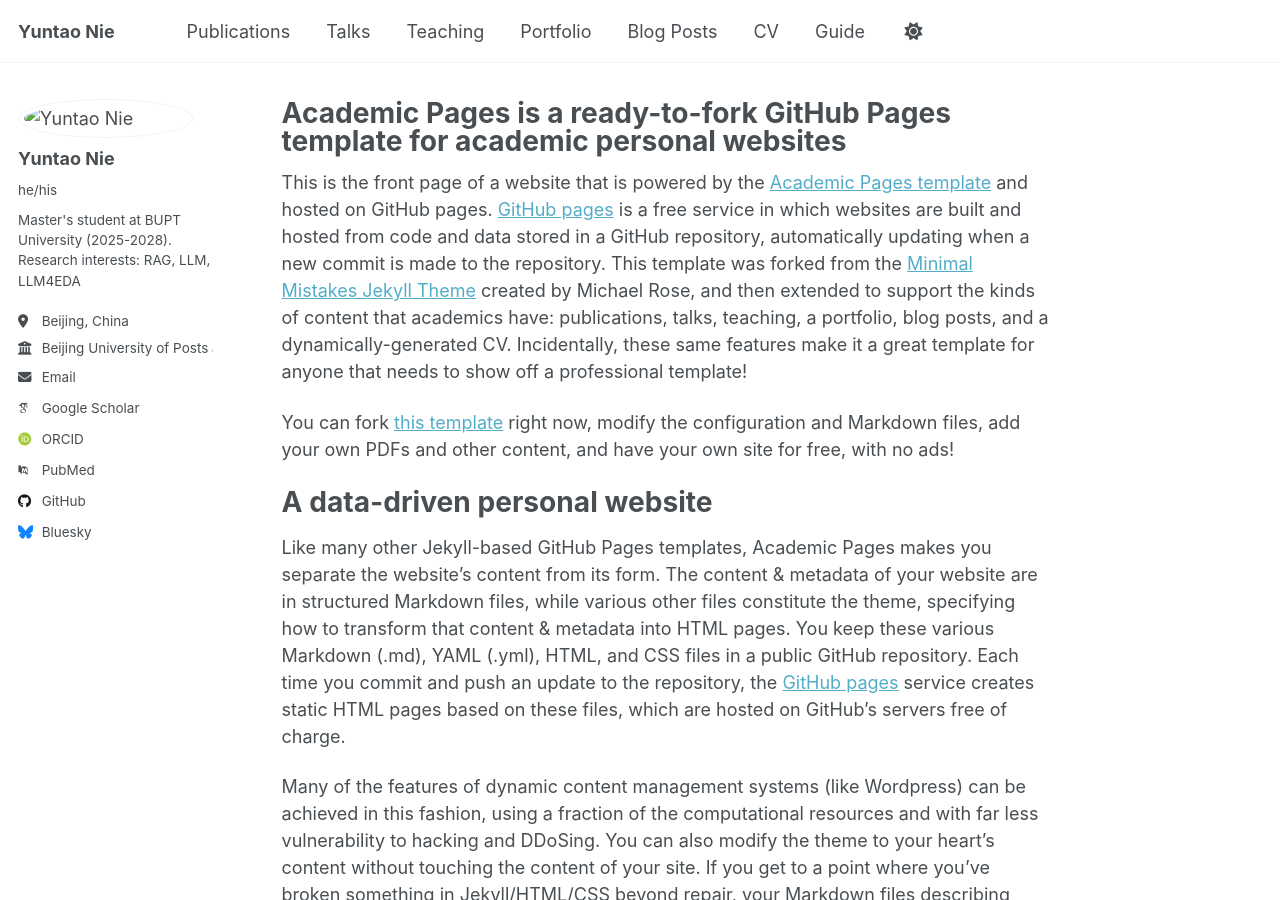
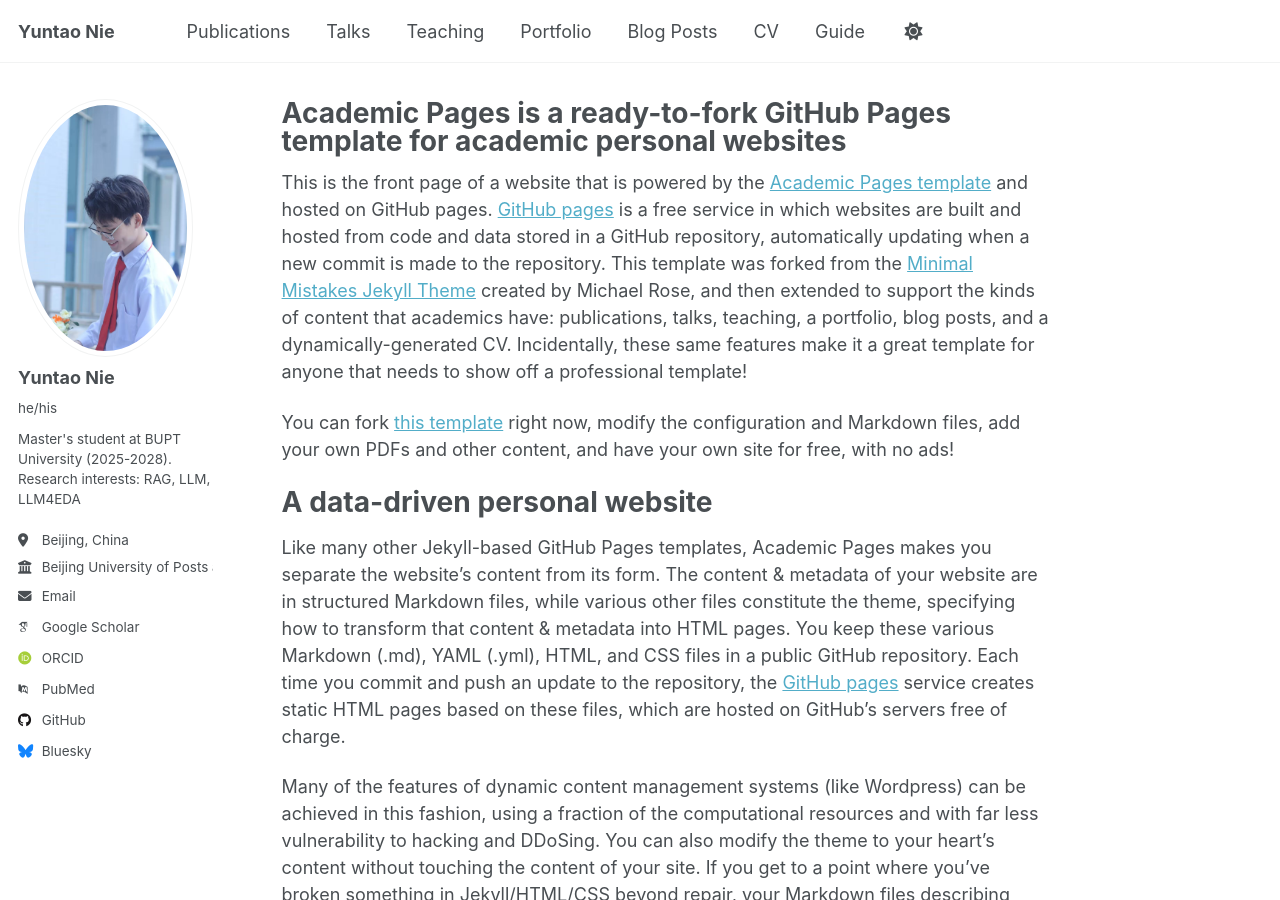
Before and after one commit to 1571859588/1571859588.github.io, a Jekyll site: the page built from _pages/about.md, in a window 1280 px wide and 900 px high. Built offline with Jekyll 4.4.1, drawn with Linux system fonts in a browser that asks for light colours; some web fonts are replaced; a script that is not in the unit is left out.

Commit message:
[feat][avator] update avator

```diff
--- a/_config.yml
+++ b/_config.yml
@@ -22,7 +22,7 @@
 #               Additional customization can be done by editing /_includes/author-profile.html
 author:
   # Biographic information
-  avatar           : "profile.png"
+  avatar           : "avators/fig3.png"
   name             : "Yuntao Nie"
   pronouns         : "he/his" # example: "she/her"
   bio: "Master's student at BUPT University (2025-2028). Research interests: RAG, LLM, LLM4EDA"
```
